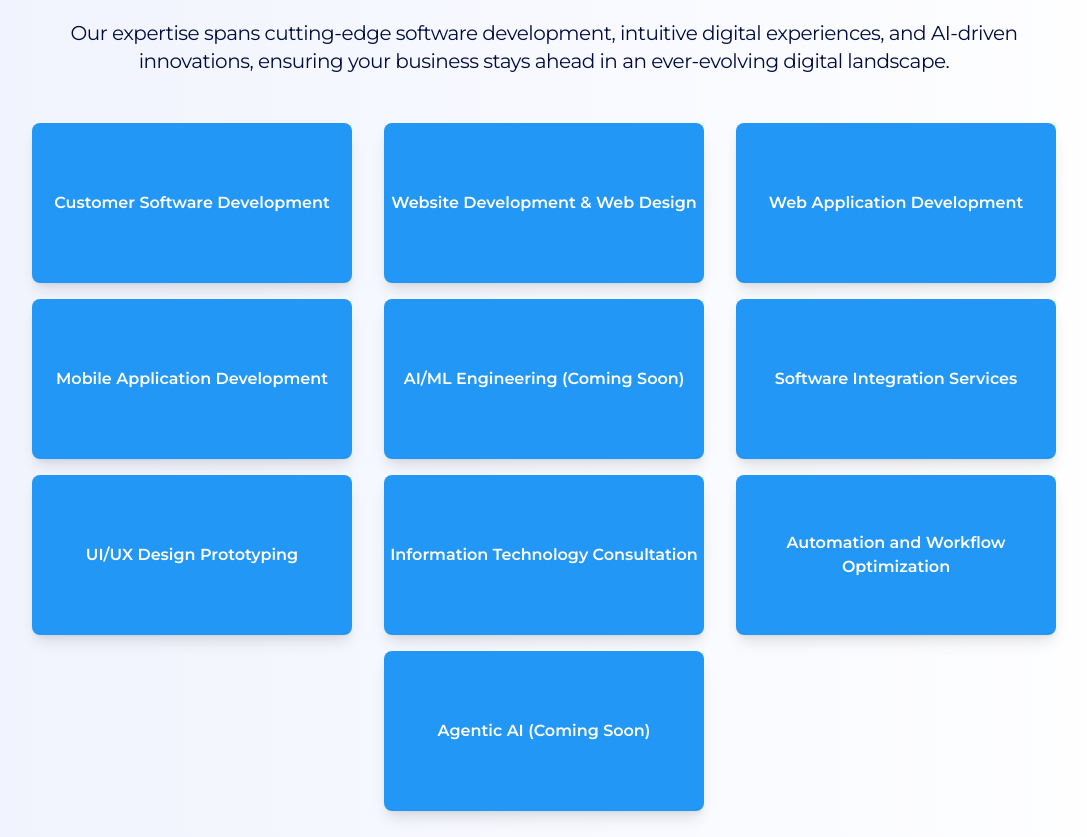
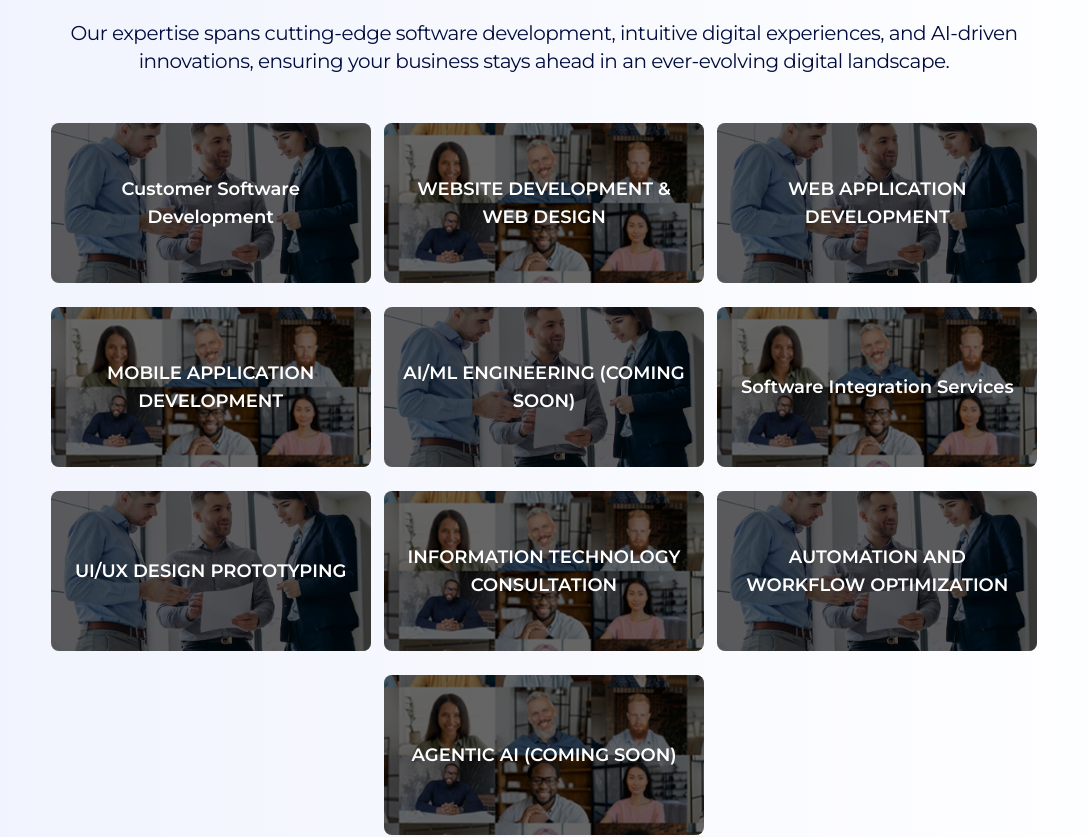
Before and after one commit to tashrg/ZCS_, a Next.js app in the folder project/: page / in a window 1280 px wide. Shown: the part 840-1677 px from the top of the page, without its empty margins (96-1183 px from the left). Built offline with nearby package versions, Linux system fonts and the light colour scheme.

Commit message:
Update Services.tsx

```diff
--- a/project/src/sections/Services.tsx
+++ b/project/src/sections/Services.tsx
@@ -1,16 +1,24 @@
 "use client";
 import React, { useState, useEffect } from "react";
 import { motion } from "framer-motion";
+import Image from "next/image";
+import image1 from "/src/assets/ch-main.png";
+import image2 from "/src/assets/ch1.png";
 
-// Define the types for the FlipCard props
+const backgroundImages = [image1, image2];
+
 interface FlipCardProps {
   frontText: string;
   backText: string;
   onClick: (front: string, back: string) => void;
+  index: number;
 }
 
 export const Services = () => {
-  const [popupInfo, setPopupInfo] = useState<{ front: string; back: string } | null>(null);
+  const [popupInfo, setPopupInfo] = useState<{
+    front: string;
+    back: string;
+  } | null>(null);
 
   const handleFlipCardClick = (front: string, back: string) => {
     setPopupInfo({ front, back });
@@ -20,21 +28,64 @@ export const Services = () => {
     setPopupInfo(null);
   };
 
-  const services: FlipCardProps[] = [
-    { frontText: "Customer Software Development", backText: "Tailored software solutions for businesses.", onClick: handleFlipCardClick },
-    { frontText: "Website Development & Web Design", backText: "Modern, responsive, and SEO-friendly websites.", onClick: handleFlipCardClick },
-    { frontText: "Web Application Development", backText: "Scalable and efficient web apps.", onClick: handleFlipCardClick },
-    { frontText: "Mobile Application Development", backText: "Cross-platform and native mobile apps.", onClick: handleFlipCardClick },
-    { frontText: "AI/ML Engineering (Coming Soon)", backText: "AI-driven solutions for automation and insights.", onClick: handleFlipCardClick },
-    { frontText: "Software Integration Services", backText: "Seamless integration of various software systems.", onClick: handleFlipCardClick },
-    { frontText: "UI/UX Design Prototyping", backText: "User-friendly interfaces and prototypes.", onClick: handleFlipCardClick },
-    { frontText: "Information Technology Consultation", backText: "Expert IT strategies for your business.", onClick: handleFlipCardClick },
-    { frontText: "Automation and Workflow Optimization", backText: "Enhancing business processes through automation.", onClick: handleFlipCardClick },
-    { frontText: "Agentic AI (Coming Soon)", backText: "Next-gen AI systems with autonomous capabilities.", onClick: handleFlipCardClick }
+  const services: Omit<FlipCardProps, "index">[] = [
+    {
+      frontText: "Customer Software Development",
+      backText: "Tailored software solutions for businesses.",
+      onClick: handleFlipCardClick,
+    },
+    {
+      frontText: "WEBSITE DEVELOPMENT & WEB DESIGN",
+      backText: "Modern, responsive, and SEO-friendly websites.",
+      onClick: handleFlipCardClick,
+    },
+    {
+      frontText: "WEB APPLICATION DEVELOPMENT",
+      backText: "Scalable and efficient web apps.",
+      onClick: handleFlipCardClick,
+    },
+    {
+      frontText: "MOBILE APPLICATION DEVELOPMENT",
+      backText: "Cross-platform and native mobile apps.",
+      onClick: handleFlipCardClick,
+    },
+    {
+      frontText: "AI/ML ENGINEERING (COMING SOON)",
+      backText: "AI-driven solutions for automation and insights.",
+      onClick: handleFlipCardClick,
+    },
+    {
+      frontText: "Software Integration Services",
+      backText: "Seamless integration of various software systems.",
+      onClick: handleFlipCardClick,
+    },
+    {
+      frontText: "UI/UX DESIGN PROTOTYPING",
+      backText: "User-friendly interfaces and prototypes.",
+      onClick: handleFlipCardClick,
+    },
+    {
+      frontText: "INFORMATION TECHNOLOGY CONSULTATION",
+      backText: "Expert IT strategies for your business.",
+      onClick: handleFlipCardClick,
+    },
+    {
+      frontText: "AUTOMATION AND WORKFLOW OPTIMIZATION",
+      backText: "Enhancing business processes through automation.",
+      onClick: handleFlipCardClick,
+    },
+    {
+      frontText: "AGENTIC AI (COMING SOON)",
+      backText: "Next-gen AI systems with autonomous capabilities.",
+      onClick: handleFlipCardClick,
+    },
   ];
 
   return (
-    <section id="services" className="bg-radial-blue-gradient bg-gradient-to-r overflow-hidden from-[#ffffff]/30 to-[#ffffff] relative">
+    <section
+      id="services"
+      className="bg-radial-blue-gradient bg-gradient-to-r overflow-hidden from-[#ffffff]/30 to-[#ffffff] relative"
+    >
       <div className="container relative z-10">
         <motion.h2
           initial={{ opacity: 0, x: 50 }}
@@ -46,41 +97,59 @@ export const Services = () => {
           Our Services
         </motion.h2>
         <p className="section-description mt-5 text-xl text-center font-openSans">
-          Our expertise spans cutting-edge software development, intuitive digital experiences, and AI-driven innovations, ensuring your business stays ahead in an ever-evolving digital landscape.
+          Our expertise spans cutting-edge software development, intuitive
+          digital experiences, and AI-driven innovations, ensuring your business
+          stays ahead in an ever-evolving digital landscape.
         </p>
 
-        <motion.div
-          className="grid grid-cols-1 md:grid-cols-3 gap-4 justify-items-center mt-12"
-        >
+        <motion.div className="grid grid-cols-1 sm:grid-cols-2 md:grid-cols-2 lg:grid-cols-3 gap-6 justify-items-center mt-12 px-4 sm:px-6 md:px-8">
           {services.map((service, index) => (
             <motion.div
               key={index}
-              initial={{ opacity: 0, x: 100 }}  // Start from the right
-              whileInView={{ opacity: 1, x: 0 }} // Wipe from right to left
+              initial={{ opacity: 0, x: 100 }}
+              whileInView={{ opacity: 1, x: 0 }}
               viewport={{ once: true }}
-              transition={{ duration: 0.5, delay: index * 0.1, ease: "easeOut" }}
-              className={service.frontText === "Agentic AI (Coming Soon)" ? "md:col-start-2" : ""}  // Align Agentic AI with second column
+              transition={{
+                duration: 0.5,
+                delay: index * 0.1,
+                ease: "easeOut",
+              }}
+              className={
+                service.frontText === "AGENTIC AI (COMING SOON)"
+                  ? "md:col-start-2" // Modified line
+                  : ""
+              }
             >
               <FlipCard
                 frontText={service.frontText}
                 backText={service.backText}
                 onClick={service.onClick}
                 className={index === services.length - 1 ? "md:col-span-3" : ""}
+                index={index}
               />
             </motion.div>
           ))}
         </motion.div>
 
         {popupInfo && (
-          <Popup frontText={popupInfo.front} backText={popupInfo.back} onClose={closePopup} />
+          <Popup
+            frontText={popupInfo.front}
+            backText={popupInfo.back}
+            onClose={closePopup}
+          />
         )}
       </div>
     </section>
   );
 };
 
-// 🔹 Flip Card Component
-const FlipCard: React.FC<FlipCardProps & { className?: string }> = ({ frontText, backText, className, onClick }) => {
+const FlipCard: React.FC<FlipCardProps & { className?: string }> = ({
+  frontText,
+  backText,
+  className,
+  onClick,
+  index,
+}) => {
   const [isHovered, setIsHovered] = useState(false);
 
   return (
@@ -92,19 +161,28 @@ const FlipCard: React.FC<FlipCardProps & { className?: string }> = ({ frontText,
       whileHover={{ scale: 1.05 }}
       transition={{ duration: 0.3 }}
     >
-      <motion.div
-        className={`w-full h-full rounded-lg shadow-lg font-semibold text-white flex items-center justify-center text-center bg-[#2297F5] ${isHovered ? 'scale-105 transition-transform duration-300' : ''}`}
-        animate={{ backgroundColor: isHovered ? "rgb(66 179 255 / var(--tw-bg-opacity, 1))" : "rgb(34 151 245 / var(--tw-bg-opacity, 1))" }}
-        transition={{ duration: 0.6, ease: "easeInOut" }}
-      >
+      <div className="absolute inset-0">
+        <Image
+          src={backgroundImages[index % backgroundImages.length]}
+          alt={frontText}
+          layout="fill"
+          objectFit="cover"
+          className="rounded-lg"
+        />
+        <div className="absolute inset-0 bg-black bg-opacity-60 rounded-lg"></div>
+      </div>
+      <motion.div className="absolute inset-0 flex items-center justify-center text-center text-white font-semibold text-lg px-4">
         {frontText}
       </motion.div>
     </motion.div>
   );
 };
 
-// 🔹 Popup Component
-const Popup: React.FC<{ frontText: string; backText: string; onClose: () => void }> = ({ frontText, backText, onClose }) => {
+const Popup: React.FC<{
+  frontText: string;
+  backText: string;
+  onClose: () => void;
+}> = ({ frontText, backText, onClose }) => {
   const [isPopupOpen, setIsPopupOpen] = useState(true);
 
   useEffect(() => {
@@ -128,15 +206,22 @@ const Popup: React.FC<{ frontText: string; backText: string; onClose: () => void
         animate={{ opacity: 1, y: 0 }}
         transition={{ duration: 0.3 }}
       >
-        <button onClick={() => {
-          setIsPopupOpen(false);
-          onClose();
-        }} className="absolute top-2 right-2">
+        <button
+          onClick={() => {
+            setIsPopupOpen(false);
+            onClose();
+          }}
+          className="absolute top-2 right-2"
+        >
           X
         </button>
-        <h2 className="text-xl font-semibold mb-4 text-blue-600">{frontText}</h2>
+        <h2 className="text-xl font-semibold mb-4 text-blue-600">
+          {frontText}
+        </h2>
         <p className="text-gray-700">{backText}</p>
       </motion.div>
     </motion.div>
   );
 };
+
+export default Services;
```
